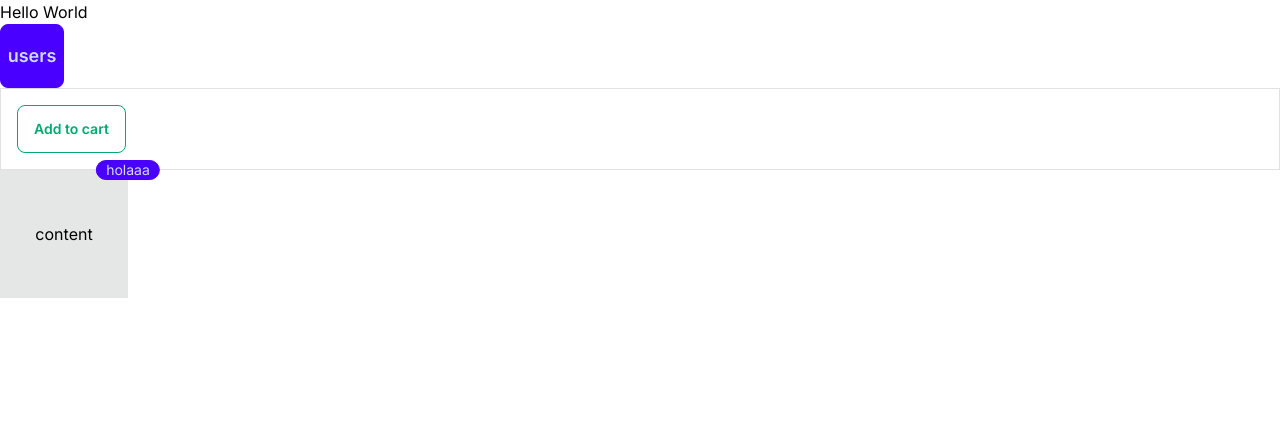
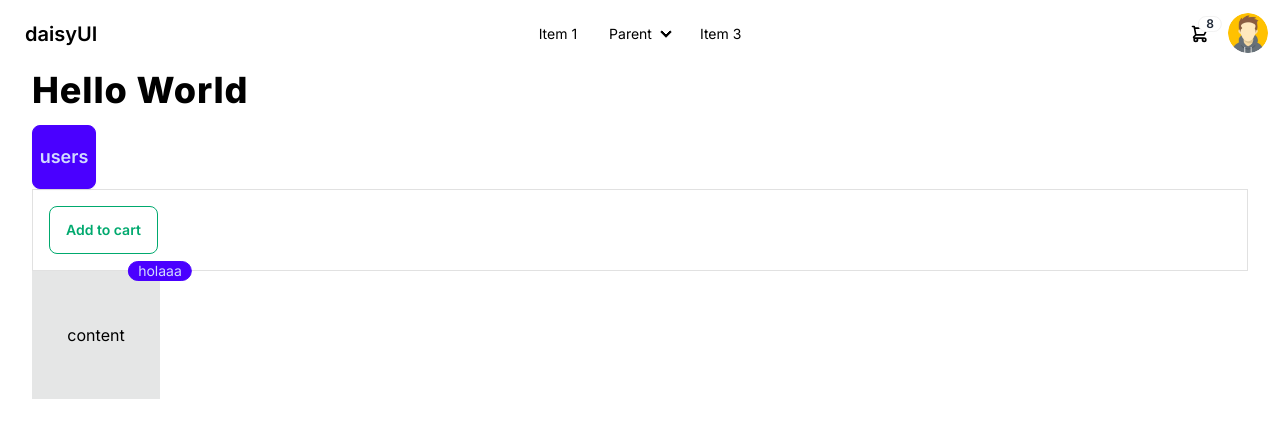
Before and after one commit to RAJI-Zakaria/Mastering_Next.js_13_with_TypeScript, a Next.js app: page / in a window 1280 px wide. Shown: the top 438 px of the page. Built offline with nearby package versions, Linux system fonts and the light colour scheme.

Commit message:
working with layouts and navigations

```diff
--- /dev/null
+++ b/app/admin/layout.tsx
@@ -0,0 +1,18 @@
+import Link from 'next/link';
+import React, { ReactNode } from 'react'
+import SideNavBar from '../components/common/SideNavBar';
+import NavBar from '../components/common/NavBar';
+
+interface Props {
+    children: ReactNode;
+}
+
+const AdminLayout = ({children}: Props) => {
+  return (
+    <div>
+            {children}
+    </div>
+  )
+}
+
+export default AdminLayout
--- /dev/null
+++ b/app/admin/page.tsx
@@ -0,0 +1,9 @@
+import React from 'react'
+
+const AdminHomePage = () => {
+  return (
+    <div>AdminHomePage</div>
+  )
+}
+
+export default AdminHomePage
--- /dev/null
+++ b/app/components/common/NavBar.tsx
@@ -0,0 +1,83 @@
+import Image from 'next/image'
+import Link from 'next/link'
+import React from 'react'
+
+const NavBar = () => {
+  return (
+<div className="navbar bg-base-100 ">
+    <div className="navbar-start">
+    <div className="dropdown">
+      <div tabIndex={0} role="button" className="btn btn-ghost lg:hidden">
+            <svg xmlns="http://www.w3.org/2000/svg" className="h-5 w-5" fill="none" viewBox="0 0 24 24" stroke="currentColor">
+                <path strokeLinecap="round" strokeLinejoin="round" strokeWidth="2" d="M4 6h16M4 12h8m-8 6h16" />
+            </svg>
+      </div>
+      <ul tabIndex={0} className="menu menu-sm dropdown-content mt-3 z-[1] p-2 shadow bg-base-100 rounded-box w-52">
+        <li><Link href="/">Item 1</Link></li>
+        <li>
+          <Link href="/">Parent</Link>
+          <ul className="p-2">
+            <li><Link href="/">Submenu 1</Link></li>
+            <li><Link href="/">Submenu 2</Link></li>
+          </ul>
+        </li>
+        <li><Link href="/">Item 3</Link></li>
+      </ul>
+    </div>
+    <Link href="/"className="btn btn-ghost text-xl">daisyUI</Link>
+  </div>
+    <div className="navbar-center hidden lg:flex z-50">
+        <ul className="menu menu-horizontal px-1">
+        <li><Link href="/">Item 1</Link></li>
+        <li>
+            <details>
+            <summary>Parent</summary>
+            <ul className="p-2">
+                <li><Link href="/">Submenu 1</Link></li>
+                <li><Link href="/">Submenu 2</Link></li>
+            </ul>
+            </details>
+        </li>
+        <li><Link href="/">Item 3</Link></li>
+        </ul>
+    </div>
+    <div className="navbar-end">
+        <div className="dropdown dropdown-end">
+        <div  tabIndex={0} className="btn btn-ghost btn-circle">
+            <div className="indicator">
+            <svg xmlns="http://www.w3.org/2000/svg" className="h-5 w-5" fill="none" viewBox="0 0 24 24" stroke="currentColor"><path strokeLinecap="round" strokeLinejoin="round" strokeWidth="2" d="M3 3h2l.4 2M7 13h10l4-8H5.4M7 13L5.4 5M7 13l-2.293 2.293c-.63.63-.184 1.707.707 1.707H17m0 0a2 2 0 100 4 2 2 0 000-4zm-8 2a2 2 0 11-4 0 2 2 0 014 0z" /></svg>
+            <span className="badge badge-sm indicator-item">8</span>
+            </div>
+        </div>
+        <div  tabIndex={0} className="mt-3 z-[1] card card-compact dropdown-content w-52 bg-base-100 shadow">
+            <div className="card-body">
+            <span className="font-bold text-lg">8 Items</span>
+            <span className="text-info">Subtotal: $999</span>
+            <div className="card-actions">
+                <button className="btn btn-primary btn-block">View cart</button>
+            </div>
+            </div>
+        </div>
+        </div>
+        <div className="dropdown dropdown-end">
+        <div tabIndex={0} className="btn btn-ghost btn-circle avatar">
+            <div className="w-10 rounded-full">
+            <Image width={40} height={40} alt="Tailwind CSS Navbar component" src="/avatar.webp" />
+            </div>
+        </div>
+        <ul tabIndex={0} className="menu menu-sm dropdown-content mt-3 z-[1] p-2 shadow bg-base-100 rounded-box w-52">
+            <li>
+            <Link href="/" className="justify-between">
+                Profile <span className="badge">New</span>
+            </Link>
+            </li>
+            <li><Link href="/">Settings</Link></li>
+            <li><Link href="/">Logout</Link></li>
+        </ul>
+        </div>
+    </div>
+</div>
+  )
+}
+
+export default NavBar
--- /dev/null
+++ b/app/components/common/SideNavBar.tsx
@@ -0,0 +1,59 @@
+import Link from 'next/link'
+import React from 'react'
+
+const SideNavBar = () => {
+  return (
+<aside id="default-sidebar" className="fixed top-0 left-0 z-40 w-64 h-screen transition-transform -translate-x-full sm:translate-x-0" aria-label="Sidebar">
+   <div className="h-full px-3 py-4 overflow-y-auto bg-gray-50 dark:bg-gray-800">
+      <ul className="space-y-2 font-medium">
+         <li>
+            <Link href="/" className="flex items-center p-2 text-gray-900 rounded-lg dark:text-white hover:bg-gray-100 dark:hover:bg-gray-700 group">
+               <svg className="w-5 h-5 text-gray-500 transition duration-75 dark:text-gray-400 group-hover:text-gray-900 dark:group-hover:text-white" aria-hidden="true" xmlns="http://www.w3.org/2000/svg" fill="currentColor" viewBox="0 0 22 21">
+                  <path d="M16.975 11H10V4.025a1 1 0 0 0-1.066-.998 8.5 8.5 0 1 0 9.039 9.039.999.999 0 0 0-1-1.066h.002Z"/>
+                  <path d="M12.5 0c-.157 0-.311.01-.565.027A1 1 0 0 0 11 1.02V10h8.975a1 1 0 0 0 1-.935c.013-.188.028-.374.028-.565A8.51 8.51 0 0 0 12.5 0Z"/>
+               </svg>
+               <span className="ms-3">Dashboard</span>
+            </Link>
+         </li>
+         <li>
+            <Link href="/users" className="flex items-center p-2 text-gray-900 rounded-lg dark:text-white hover:bg-gray-100 dark:hover:bg-gray-700 group">
+               <svg className="flex-shrink-0 w-5 h-5 text-gray-500 transition duration-75 dark:text-gray-400 group-hover:text-gray-900 dark:group-hover:text-white" aria-hidden="true" xmlns="http://www.w3.org/2000/svg" fill="currentColor" viewBox="0 0 20 18">
+                  <path d="M14 2a3.963 3.963 0 0 0-1.4.267 6.439 6.439 0 0 1-1.331 6.638A4 4 0 1 0 14 2Zm1 9h-1.264A6.957 6.957 0 0 1 15 15v2a2.97 2.97 0 0 1-.184 1H19a1 1 0 0 0 1-1v-1a5.006 5.006 0 0 0-5-5ZM6.5 9a4.5 4.5 0 1 0 0-9 4.5 4.5 0 0 0 0 9ZM8 10H5a5.006 5.006 0 0 0-5 5v2a1 1 0 0 0 1 1h11a1 1 0 0 0 1-1v-2a5.006 5.006 0 0 0-5-5Z"/>
+               </svg>
+               <span className="flex-1 ms-3 whitespace-nowrap">Users</span>
+            </Link>
+         </li>
+         <li>
+            <Link href="/products" className="flex items-center p-2 text-gray-900 rounded-lg dark:text-white hover:bg-gray-100 dark:hover:bg-gray-700 group">
+               <svg className="flex-shrink-0 w-5 h-5 text-gray-500 transition duration-75 dark:text-gray-400 group-hover:text-gray-900 dark:group-hover:text-white" aria-hidden="true" xmlns="http://www.w3.org/2000/svg" fill="currentColor" viewBox="0 0 18 20">
+                  <path d="M17 5.923A1 1 0 0 0 16 5h-3V4a4 4 0 1 0-8 0v1H2a1 1 0 0 0-1 .923L.086 17.846A2 2 0 0 0 2.08 20h13.84a2 2 0 0 0 1.994-2.153L17 5.923ZM7 9a1 1 0 0 1-2 0V7h2v2Zm0-5a2 2 0 1 1 4 0v1H7V4Zm6 5a1 1 0 1 1-2 0V7h2v2Z"/>
+               </svg>
+               <span className="flex-1 ms-3 whitespace-nowrap">Products</span>
+            </Link>
+         </li>
+         <li>
+            <Link href="/sign-in" className="flex items-center p-2 text-gray-900 rounded-lg dark:text-white hover:bg-gray-100 dark:hover:bg-gray-700 group">
+               <svg className="flex-shrink-0 w-5 h-5 text-gray-500 transition duration-75 dark:text-gray-400 group-hover:text-gray-900 dark:group-hover:text-white" aria-hidden="true" xmlns="http://www.w3.org/2000/svg" fill="none" viewBox="0 0 18 16">
+                  <path stroke="currentColor" strokeLinecap="round" strokeLinejoin="round" strokeWidth="2" d="M1 8h11m0 0L8 4m4 4-4 4m4-11h3a2 2 0 0 1 2 2v10a2 2 0 0 1-2 2h-3"/>
+               </svg>
+               <span className="flex-1 ms-3 whitespace-nowrap">Sign In</span>
+            </Link>
+         </li>
+         <li>
+            <Link href="/sign-up" className="flex items-center p-2 text-gray-900 rounded-lg dark:text-white hover:bg-gray-100 dark:hover:bg-gray-700 group">
+               <svg className="flex-shrink-0 w-5 h-5 text-gray-500 transition duration-75 dark:text-gray-400 group-hover:text-gray-900 dark:group-hover:text-white" aria-hidden="true" xmlns="http://www.w3.org/2000/svg" fill="currentColor" viewBox="0 0 20 20">
+                  <path d="M5 5V.13a2.96 2.96 0 0 0-1.293.749L.879 3.707A2.96 2.96 0 0 0 .13 5H5Z"/>
+                  <path d="M6.737 11.061a2.961 2.961 0 0 1 .81-1.515l6.117-6.116A4.839 4.839 0 0 1 16 2.141V2a1.97 1.97 0 0 0-1.933-2H7v5a2 2 0 0 1-2 2H0v11a1.969 1.969 0 0 0 1.933 2h12.134A1.97 1.97 0 0 0 16 18v-3.093l-1.546 1.546c-.413.413-.94.695-1.513.81l-3.4.679a2.947 2.947 0 0 1-1.85-.227 2.96 2.96 0 0 1-1.635-3.257l.681-3.397Z"/>
+                  <path d="M8.961 16a.93.93 0 0 0 .189-.019l3.4-.679a.961.961 0 0 0 .49-.263l6.118-6.117a2.884 2.884 0 0 0-4.079-4.078l-6.117 6.117a.96.96 0 0 0-.263.491l-.679 3.4A.961.961 0 0 0 8.961 16Zm7.477-9.8a.958.958 0 0 1 .68-.281.961.961 0 0 1 .682 1.644l-.315.315-1.36-1.36.313-.318Zm-5.911 5.911 4.236-4.236 1.359 1.359-4.236 4.237-1.7.339.341-1.699Z"/>
+               </svg>
+               <span className="flex-1 ms-3 whitespace-nowrap">Sign Up</span>
+            </Link>
+         </li>
+      </ul>
+   </div>
+</aside>
+
+  )
+}
+
+export default SideNavBar
--- a/app/globals.css
+++ b/app/globals.css
@@ -16,3 +16,11 @@
 body {
   color: rgb(var(--foreground-rgb));
 }
+
+
+
+@layer base {
+  h1 {
+    @apply font-extrabold mb-3 text-4xl leading-tight -tracking-tight;
+  }
+}
--- a/app/layout.tsx
+++ b/app/layout.tsx
@@ -1,6 +1,7 @@
 import './globals.css'
 import type { Metadata } from 'next'
 import { Inter } from 'next/font/google'
+import NavBar from './components/common/NavBar'
 
 const inter = Inter({ subsets: ['latin'] })
 
@@ -16,7 +17,10 @@ export default function RootLayout({
 }) {
   return (
     <html lang="en">
-      <body className={inter.className}>{children}</body>
+      <body className={inter.className}>
+        <NavBar />
+        <main className="px-8">{children}</main>
+      </body>
     </html>
   )
 }
```
Also changed, not shown: public/avatar.webp (added), 1 other file (tests, documents, lock files or other folders).
